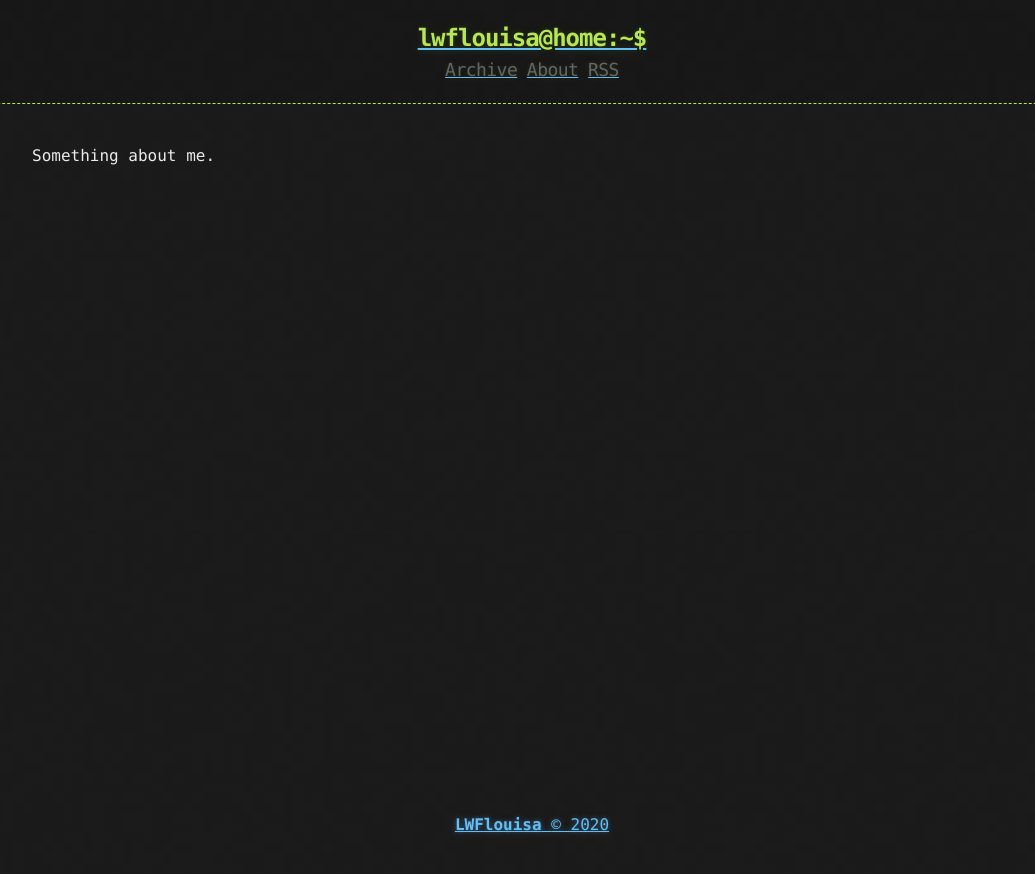
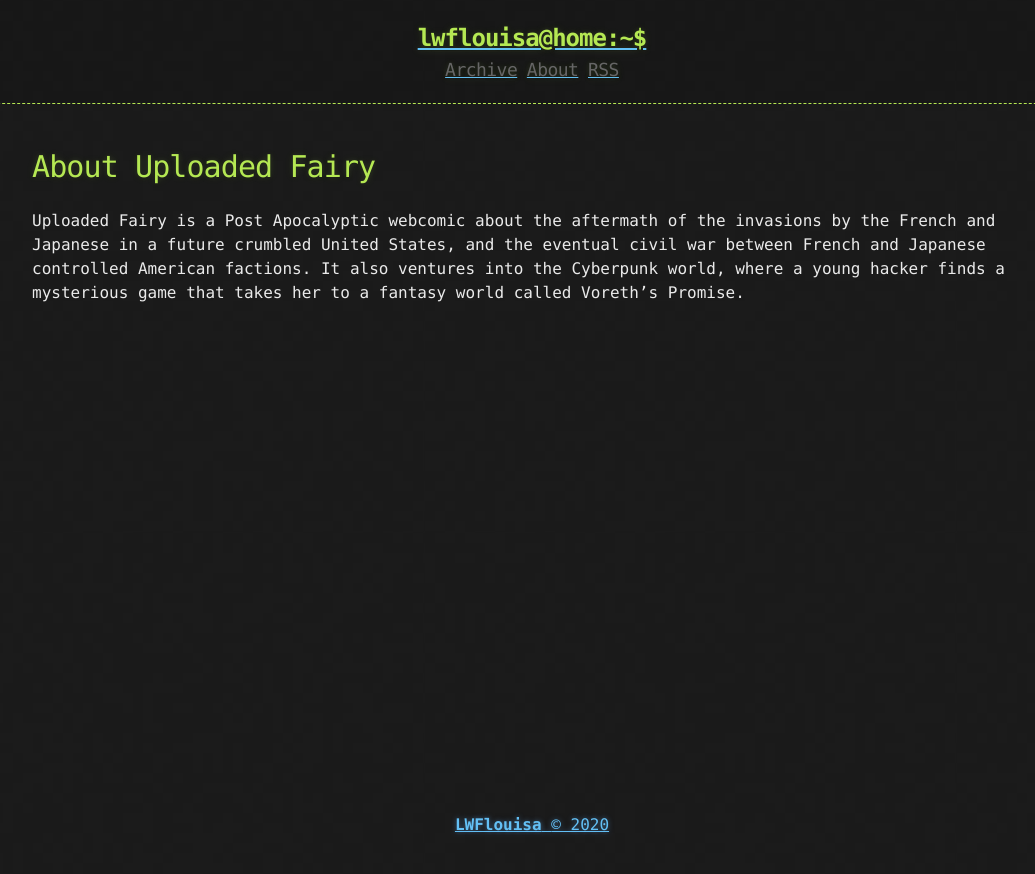
Before and after one commit to LWFlouisa/uploadedfairyOldSynd, a Jekyll site: the page built from about.md, in a window 1280 px wide. Shown: the top 874 px of the page, without its empty margins (108-1143 px from the left). Built offline with Jekyll 4.4.1, drawn with Linux system fonts in a browser that asks for light colours.

Commit message:
Update about.md

```diff
--- a/about.md
+++ b/about.md
@@ -2,5 +2,5 @@
 layout: page
 title: About
 ---
-
-Something about me.
+# About Uploaded Fairy
+Uploaded Fairy is a Post Apocalyptic webcomic about the aftermath of the invasions by the French and Japanese in a future crumbled United  States, and the eventual civil war between French and Japanese  controlled American factions. It also ventures into the Cyberpunk world, where a young hacker finds a mysterious game that takes her to a  fantasy world called Voreth's Promise.
```
